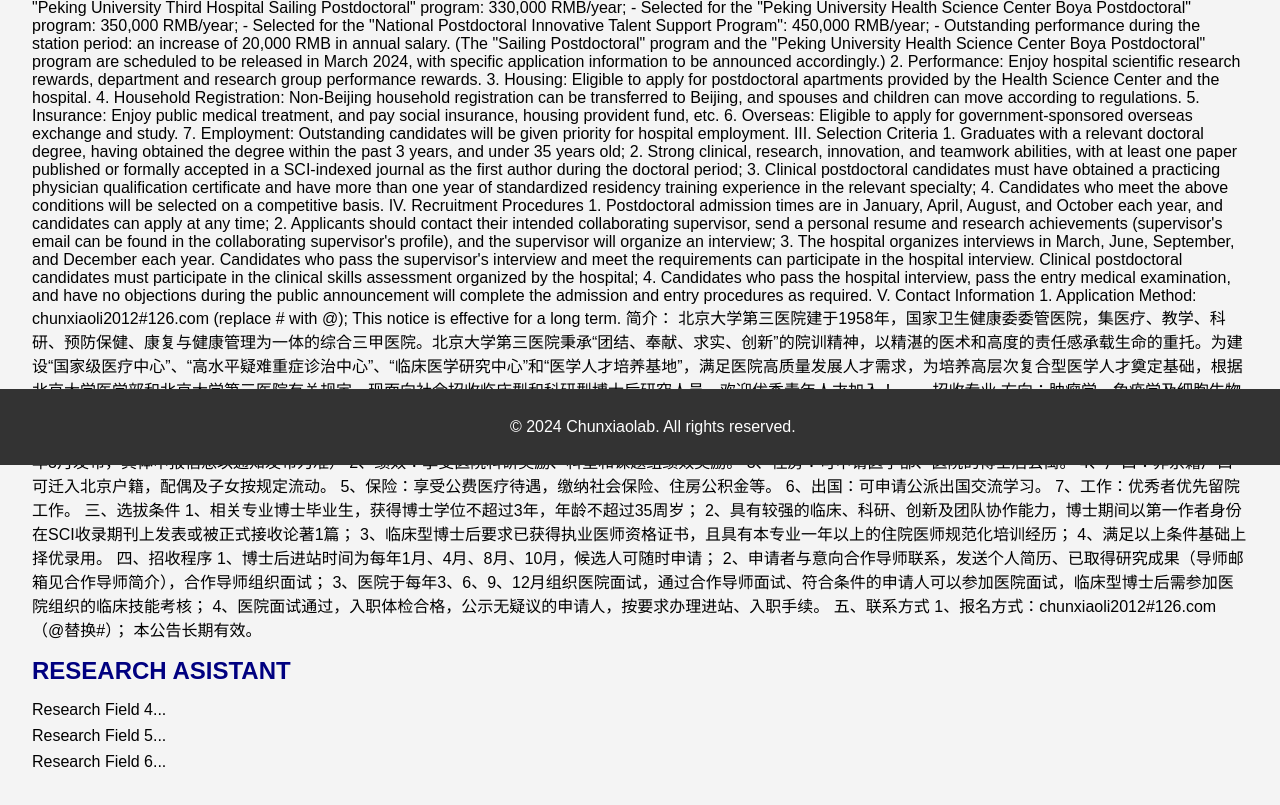
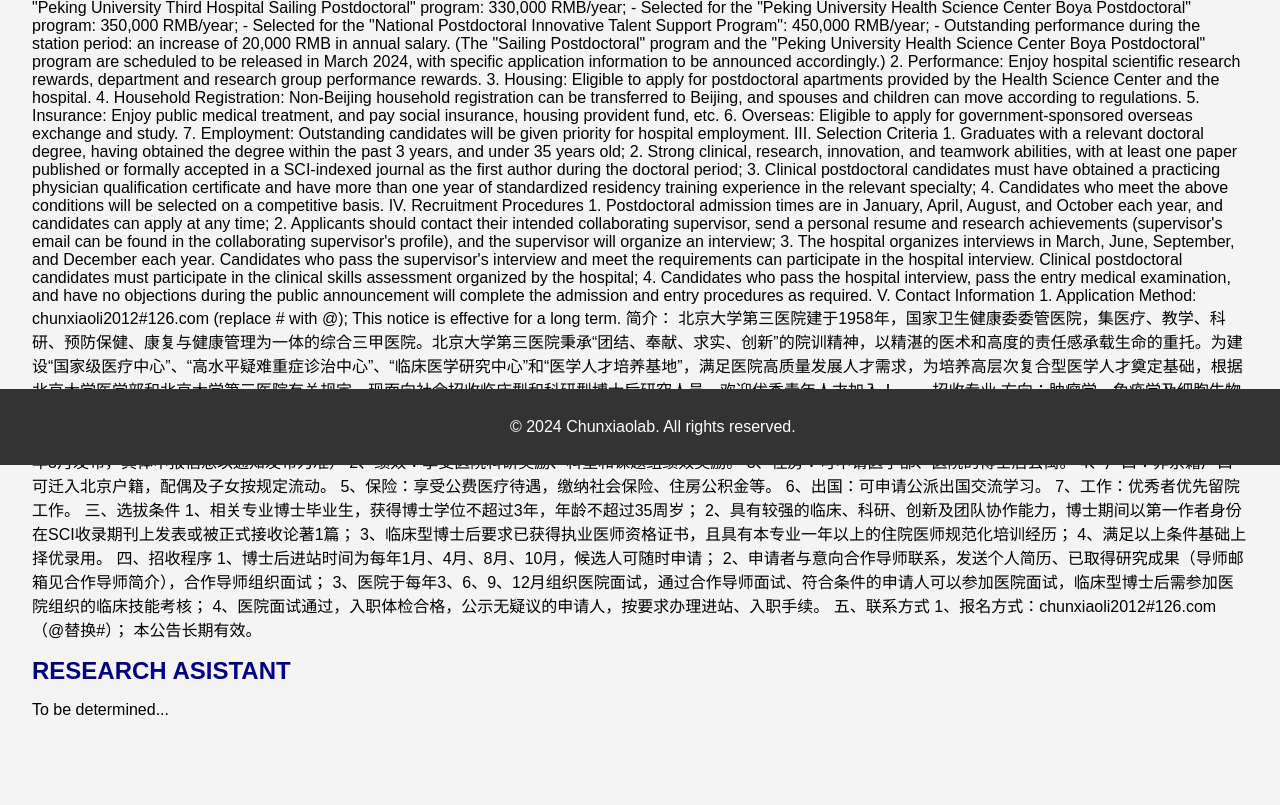
Before and after one commit to chunxiaolab/chunxiaolab.github.io, a plain HTML site: page position.html in a window 1280 px wide. Shown: the part 335-1140 px from the top of the page. After the commit the page ends 1102 px from the top, so only its background shows below. Drawn offline with Linux system fonts and the light colour scheme.

Commit message:
Update position.html

```diff
--- a/position.html
+++ b/position.html
@@ -145,9 +145,9 @@ This notice is effective for a long term.
             </ul>
             <h2>RESEARCH ASISTANT</h2>
             <ul class="position-list">
-                <li>Research Field 4...</li>
-                <li>Research Field 5...</li>
-                <li>Research Field 6...</li>
+                <li>To be determined...</li>
+                <li> </li>
+                <li> </li>
                 <!-- Add more research fields as needed -->
             </ul>
         </div>
```
